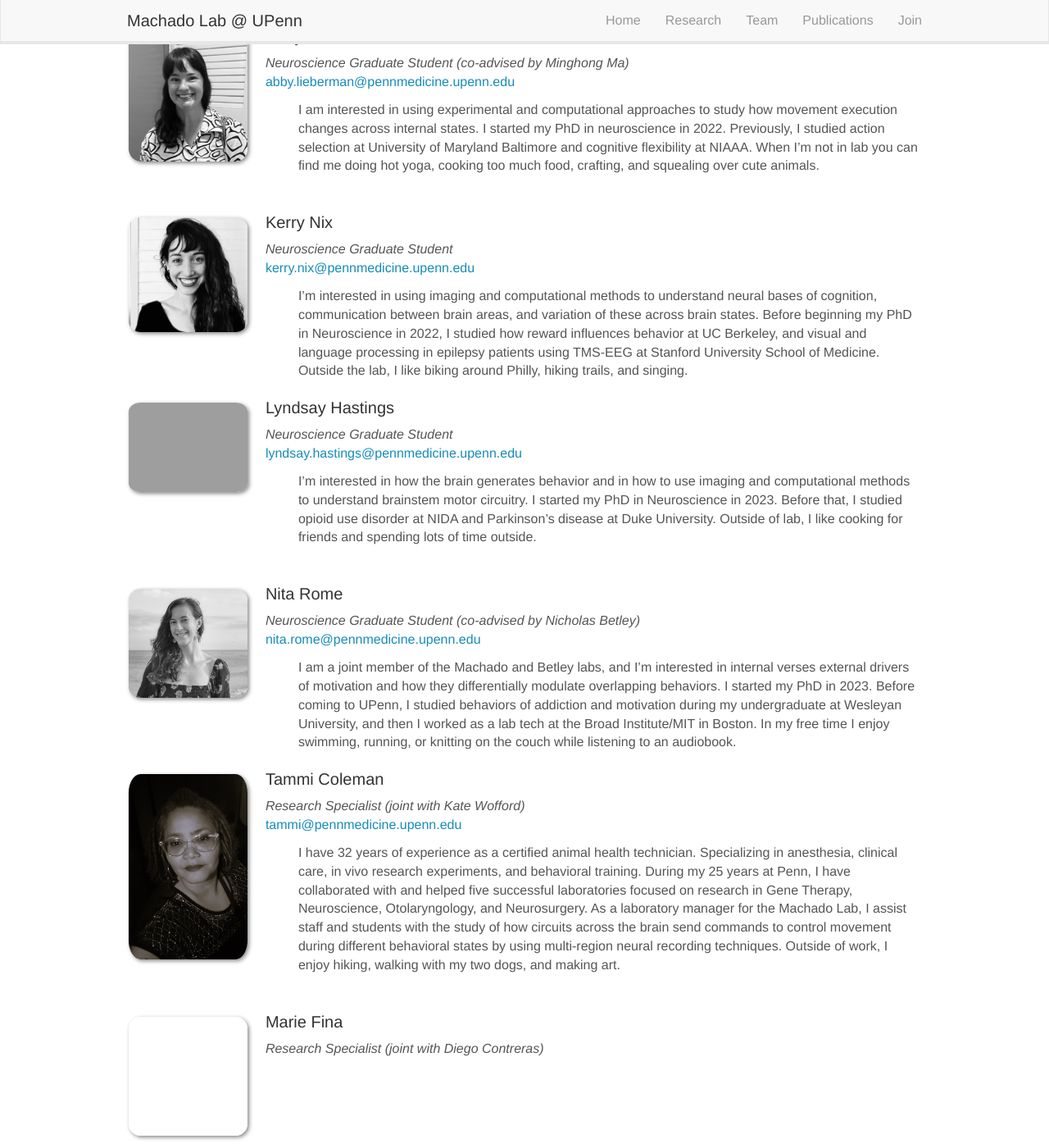
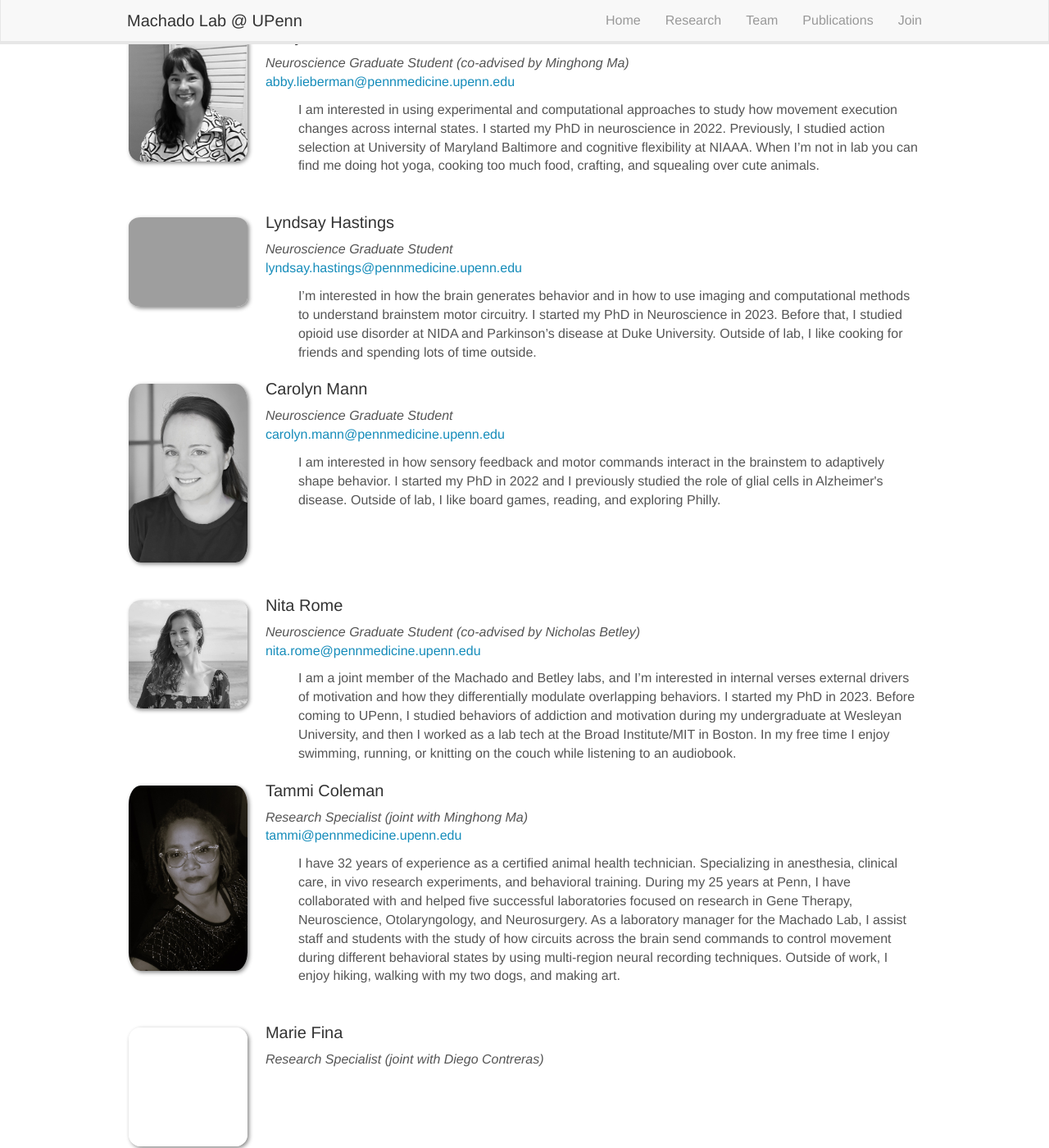
Before and after one commit to machado-lab-code/machado-lab-code, a Jekyll site: the page built from _pages/team.md, in a window 1280 px wide and 1400 px high, scrolled down 880 px. Shown: the whole window at 82% size. Built offline with Jekyll 4.4.1, drawn with Linux system fonts in a browser that asks for light colours; nearby versions of some CDN libraries; some of the changed text lies outside the part shown.

Commit message:
Update team_members.yml

```diff
--- a/_data/team_members.yml
+++ b/_data/team_members.yml
@@ -30,19 +30,19 @@
   number_educ: 0
   education1:
 
-- name: Kerry Nix
-  photo: nix.jpg
-  info: Neuroscience Graduate Student
-  email: kerry.nix@pennmedicine.upenn.edu
-  bio: I’m interested in using imaging and computational methods to understand neural bases of cognition, communication between brain areas, and variation of these across brain states. Before beginning my PhD in Neuroscience in 2022, I studied how reward influences behavior at UC Berkeley, and visual and language processing in epilepsy patients using TMS-EEG at Stanford University School of Medicine. Outside the lab, I like biking around Philly, hiking trails, and singing.
-  number_educ: 0
-  education1:
-
 - name: Lyndsay Hastings
   photo: hastings.jpg
   info: Neuroscience Graduate Student
   email: lyndsay.hastings@pennmedicine.upenn.edu
   bio: I’m interested in how the brain generates behavior and in how to use imaging and computational methods to understand brainstem motor circuitry. I started my PhD in Neuroscience in 2023. Before that, I studied opioid use disorder at NIDA and Parkinson’s disease at Duke University. Outside of lab, I like cooking for friends and spending lots of time outside.
+  number_educ: 0
+  education1:
+
+- name: Carolyn Mann
+  photo: mann.jpg
+  info: Neuroscience Graduate Student
+  email: carolyn.mann@pennmedicine.upenn.edu
+  bio: I am interested in how sensory feedback and motor commands interact in the brainstem to adaptively shape behavior. I started my PhD in 2022 and I previously studied the role of glial cells in Alzheimer's disease. Outside of lab, I like board games, reading, and exploring Philly.
   number_educ: 0
   education1:
 
@@ -56,7 +56,7 @@
 
 - name: Tammi Coleman
   photo: tammi.jpg
-  info: Research Specialist (joint with Kate Wofford)
+  info: Research Specialist (joint with Minghong Ma)
   email: tammi@pennmedicine.upenn.edu
   bio: I have 32 years of experience as a certified animal health technician. Specializing in anesthesia, clinical care, in vivo research experiments, and behavioral training.  During my 25 years at Penn, I have collaborated with and helped five successful laboratories focused on research in Gene Therapy, Neuroscience, Otolaryngology, and Neurosurgery. As a laboratory manager for the Machado Lab, I assist staff and students with the study of how circuits across the brain send commands to control movement during different behavioral states by using multi-region neural recording techniques. Outside of work, I enjoy hiking, walking with my two dogs, and making art.
   number_educ: 0
@@ -76,11 +76,3 @@
   bio: I’m a sophomore in the college of arts and sciences studying physics and neuroscience. I’m interested in designing 3D-printed devices in order to help record brain activity during different behaviors. Outside of lab, I ride on Penn’s equestrian team, do traditional Chinese lion dancing, and love to run!
   number_educ: 0
   education1:
-
-- name: Carolyn Mann
-  photo: mann.jpg
-  info: Neuroscience Graduate Student
-  email: carolyn.mann@pennmedicine.upenn.edu
-  bio: I am interested in how sensory feedback and motor commands interact in the brainstem to adaptively shape behavior. I started my PhD in 2022 and I previously studied the role of glial cells in Alzheimer's disease. Outside of lab, I like board games, reading, and exploring Philly.
-  number_educ: 0
-  education1:
```
